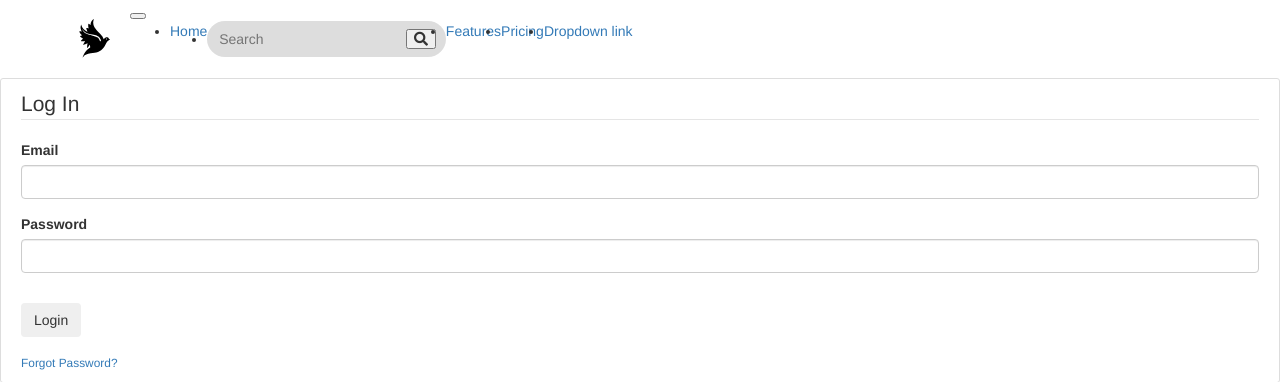
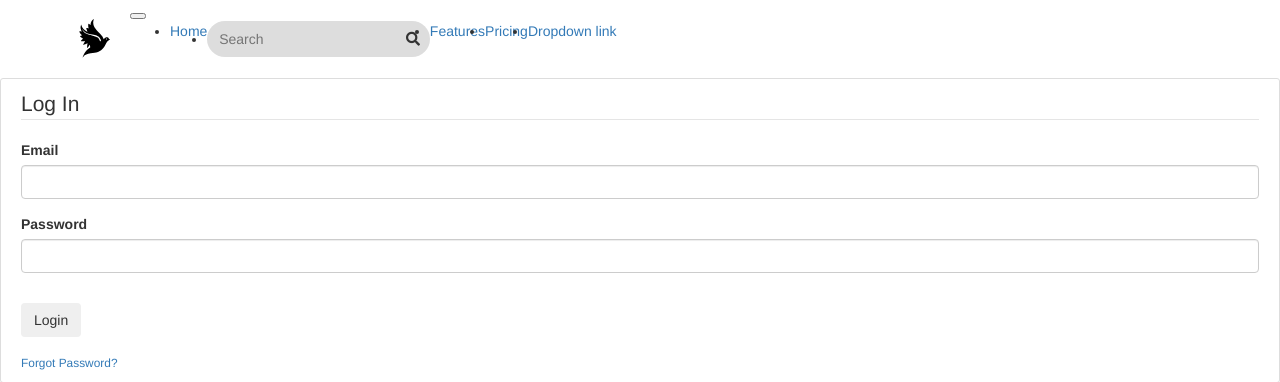
Before and after one commit to gagangulyani/Prosfora, a Flask app: page /login in a window 1280 px wide. Shown: the top 382 px of the page. Run offline with Flask 2, Linux system fonts and the light colour scheme; some libraries are stand-ins or nearby versions.

Commit message:
Update common.html

```diff
--- a/templates/common.html
+++ b/templates/common.html
@@ -33,7 +33,7 @@
           <li class="nav-item">
             <form class="form-inline" action='/search'>
               <input class="form-control- mr-sm-2" type="search" placeholder="Search" aria-label="Search" name="q">
-              <button class="fas fa-search"></button>
+              <i class="fas fa-search"></i>
             </form>
           </li>
           <li class="nav-item">
```
